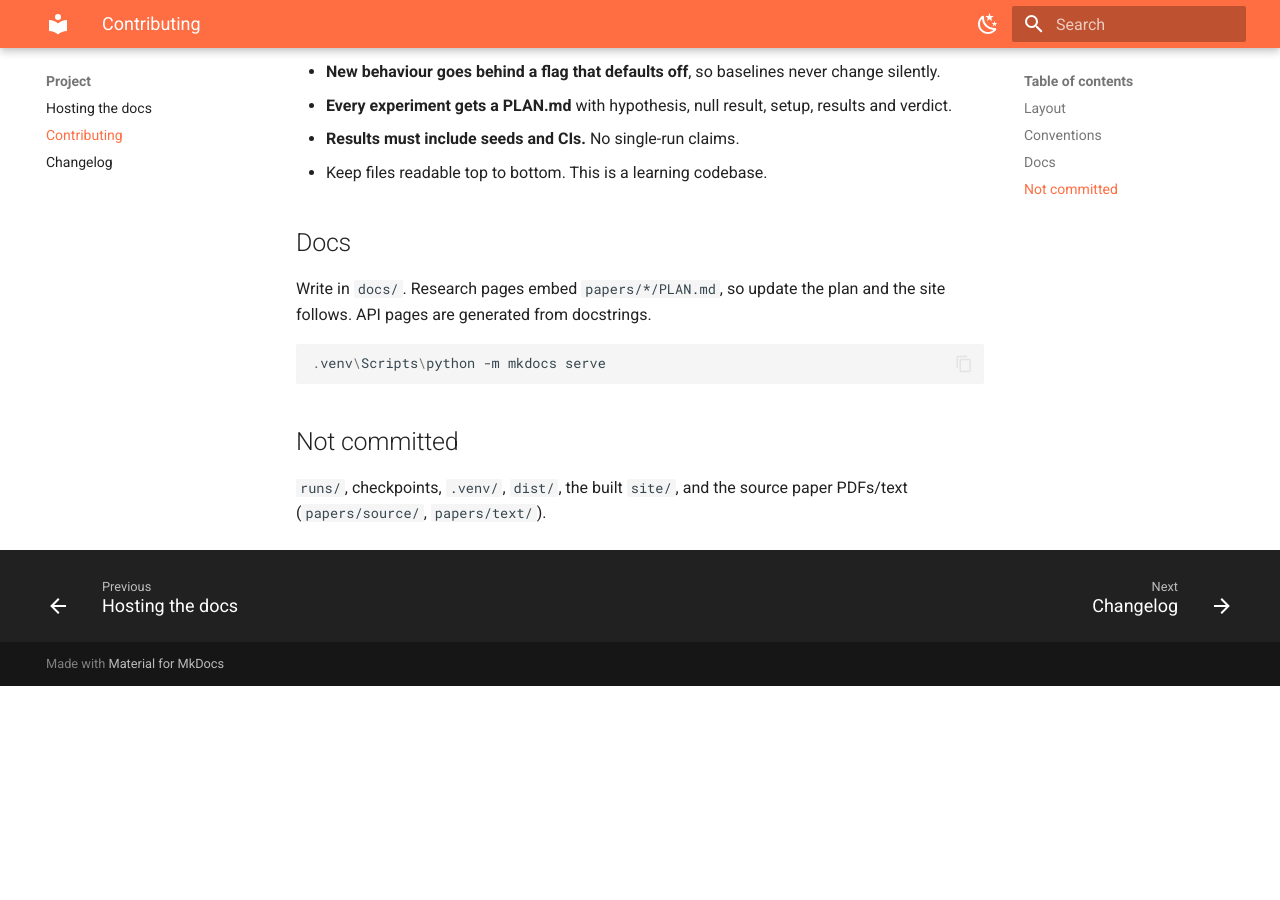
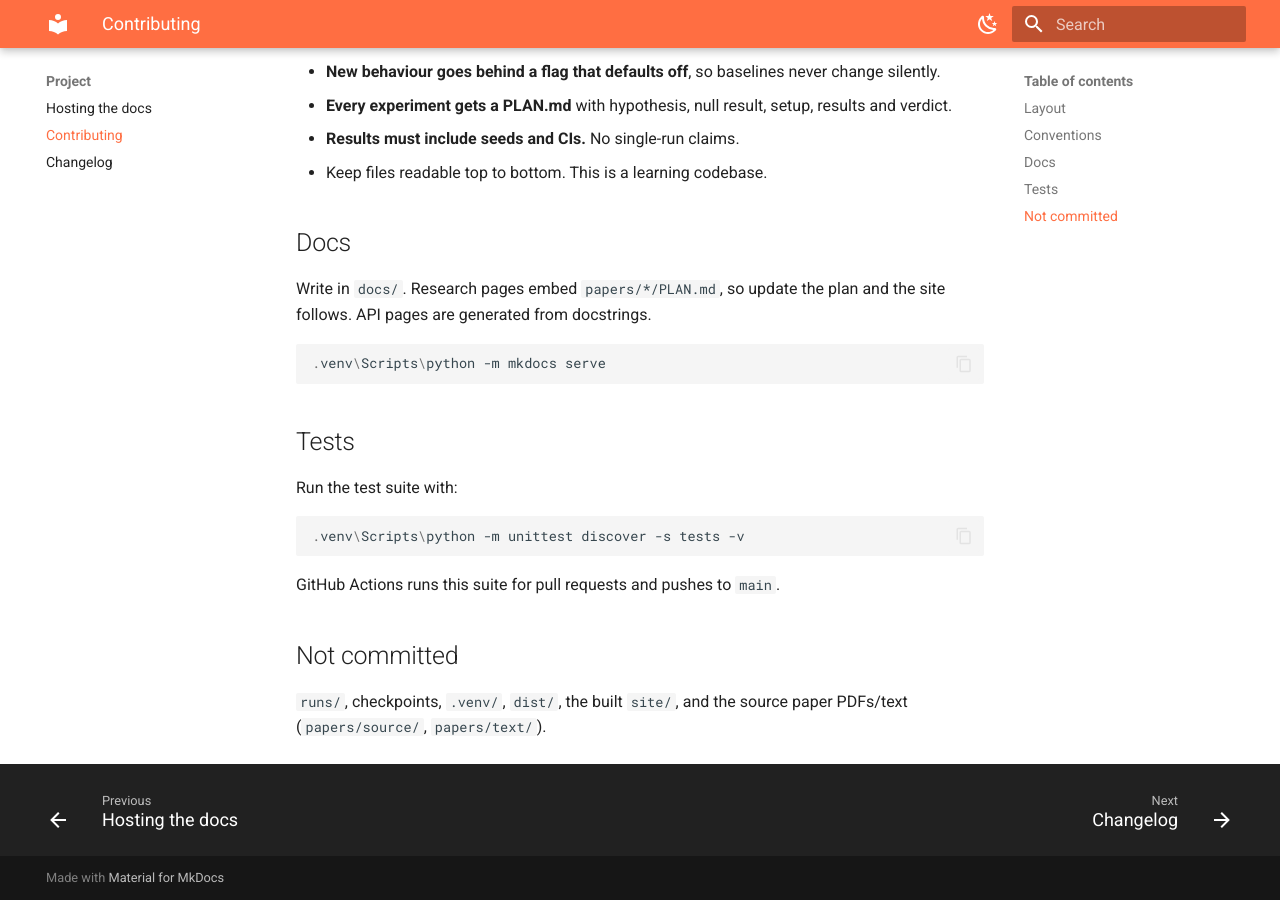
Before and after one commit to axxess-triaxis/asura, an MkDocs documentation site: the page built from docs/project/contributing.md, in a window 1280 px wide and 900 px high, scrolled down 560 px. Built offline with MkDocs 1.6.1 and Material for MkDocs 9.7.7, drawn with Linux system fonts in a browser that asks for light colours; before the commit the page ends 1246 px from its top, so only the background shows below that.

Commit message:
Add test CI and CodeQL analysis
Co-authored-by: Copilot App <223556219+Copilot@users.noreply.github.com>

````diff
--- a/docs/project/contributing.md
+++ b/docs/project/contributing.md
@@ -30,6 +30,15 @@ API pages are generated from docstrings.
 .venv\Scripts\python -m mkdocs serve
 ```
 
+## Tests
+Run the test suite with:
+
+```powershell
+.venv\Scripts\python -m unittest discover -s tests -v
+```
+
+GitHub Actions runs this suite for pull requests and pushes to `main`.
+
 ## Not committed
 `runs/`, checkpoints, `.venv/`, `dist/`, the built `site/`, and the source paper PDFs/text
 (`papers/source/`, `papers/text/`).
````
Also changed, not shown: 2 other files.
